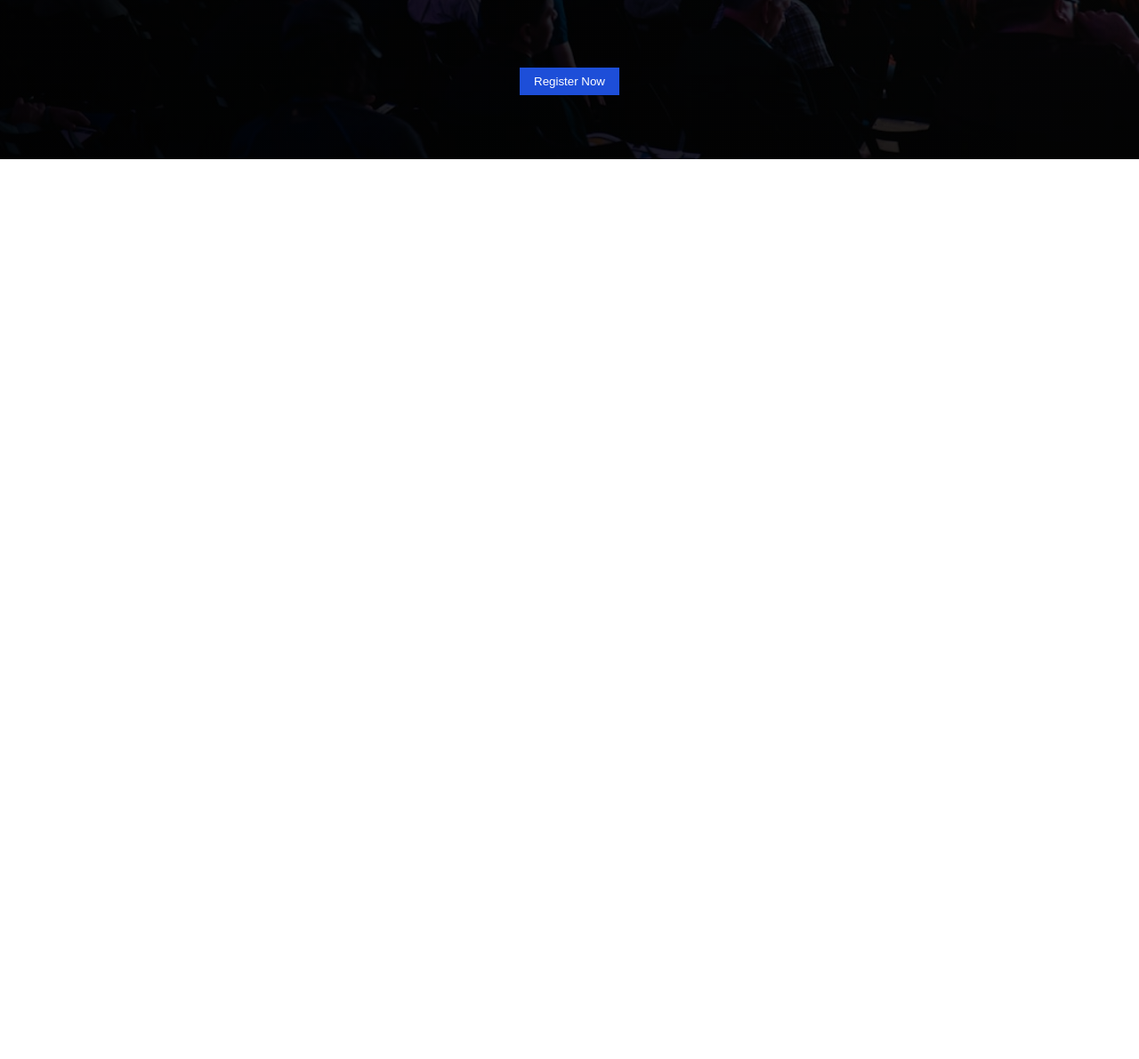
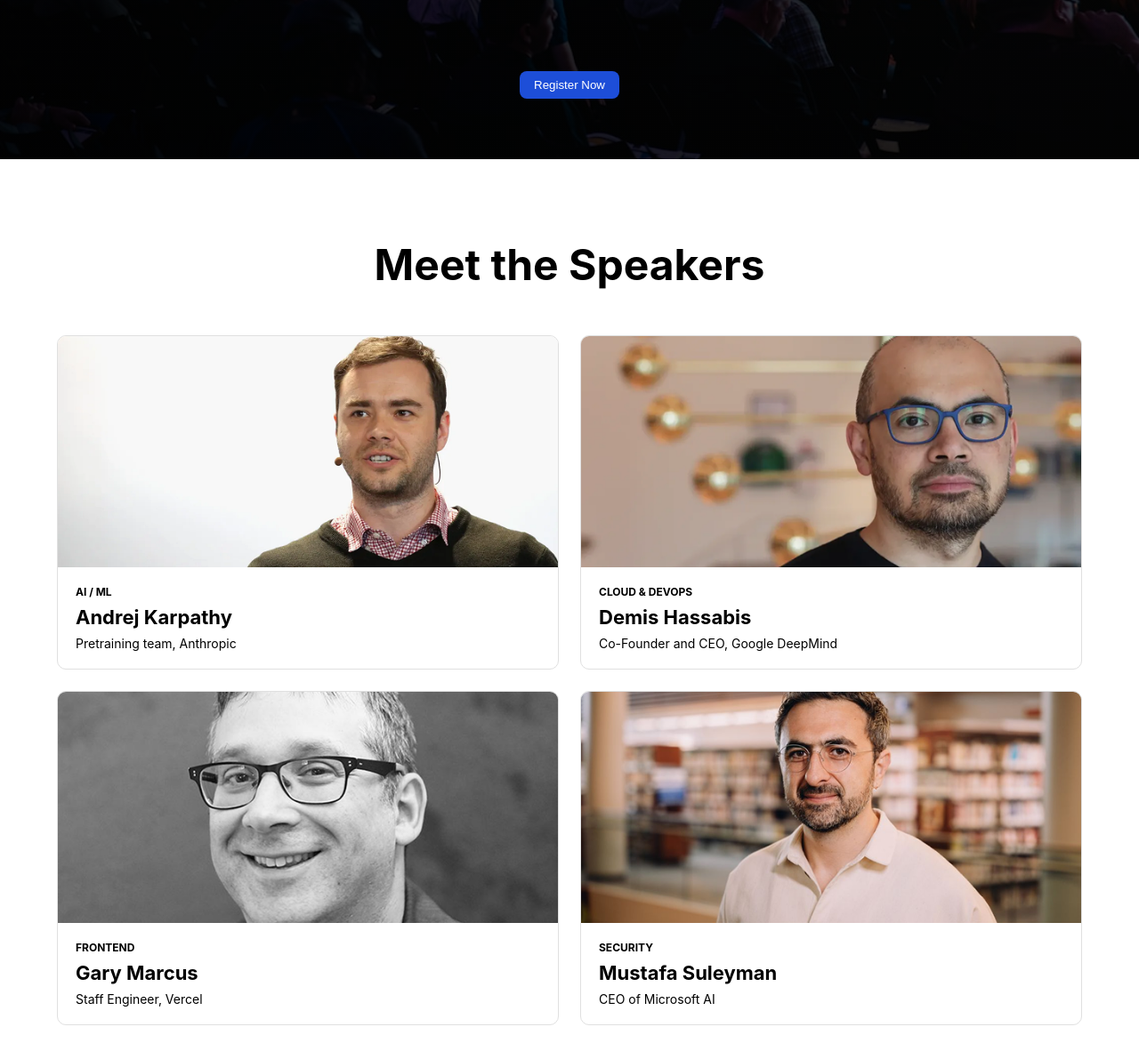
Before and after one commit to Zahir-fl/Assignment-1, a plain HTML site: page index.html in a window 1280 px wide. Shown: the part 499-1690 px from the top of the page at 89% size. Before the commit the page ends 800 px from the top, so only its background shows below. Drawn offline with Linux system fonts and the light colour scheme.

Commit message:
Meet the Speakers section updated

```diff
--- a/index.html
+++ b/index.html
@@ -1,5 +1,6 @@
 <!doctype html>
 <html lang="en">
+
 <head>
     <meta charset="UTF-8" />
     <meta name="viewport" content="width=device-width, initial-scale=1.0" />
@@ -12,12 +13,7 @@
         <!--Left side logo-->
 
         <div>
-        <img
-          src="./B14-A01-DevConf-2026/assets/logo.png"
-          alt="DevConf Logo"
-          width="auto"
-          height="auto"
-        />
+            <img src="./B14-A01-DevConf-2026/assets/logo.png" alt="DevConf Logo" width="auto" height="auto" />
         </div>
         <!--Middle navigation menu-->
 
@@ -50,10 +46,81 @@
             </p>
             <p>and meaningful connections.</p>
         </div>
-
         <div>
             <button class="register-button">Register Now</button>
         </div>
     </header>
+
+
+    <section class="speakers">
+  <div class="container">
+    <h2>Meet the Speakers</h2>
+
+    <div class="speakers-grid">
+
+      <!-- Speaker 1 -->
+      <div class="card">
+        <img
+          src="./B14-A01-DevConf-2026/assets/andrej.png"
+          alt="Andrej Karpathy"
+        />
+
+        <div class="card-content">
+          <p class="category">AI / ML</p>
+          <h3>Andrej Karpathy</h3>
+          <p class="designation">Pretraining team, Anthropic</p>
+        </div>
+      </div>
+
+      <!-- Speaker 2 -->
+      <div class="card">
+        <img
+          src="./B14-A01-DevConf-2026/assets/demis.png"
+          alt="Demis Hassabis"
+        />
+
+        <div class="card-content">
+          <p class="category">CLOUD & DEVOPS</p>
+          <h3>Demis Hassabis</h3>
+          <p class="designation">
+            Co-Founder and CEO, Google DeepMind
+          </p>
+        </div>
+      </div>
+
+      <!-- Speaker 3 -->
+      <div class="card">
+        <img
+          src="./B14-A01-DevConf-2026/assets/gary.png"
+          alt="Gary Marcus"
+        />
+
+        <div class="card-content">
+          <p class="category">FRONTEND</p>
+          <h3>Gary Marcus</h3>
+          <p class="designation">Staff Engineer, Vercel</p>
+        </div>
+      </div>
+
+      <!-- Speaker 4 -->
+      <div class="card">
+        <img
+          src="./B14-A01-DevConf-2026/assets/mustafa.png"
+          alt="Mustafa Suleyman"
+        />
+
+        <div class="card-content">
+          <p class="category">SECURITY</p>
+          <h3>Mustafa Suleyman</h3>
+          <p class="designation">CEO of Microsoft AI</p>
+        </div>
+      </div>
+
+    </div>
+  </div>
+</section>
+
+
 </body>
+
 </html>
--- a/style.css
+++ b/style.css
@@ -4,6 +4,9 @@
   box-sizing: border-box;
 }
 
+body {
+  font-family: "Inter", sans-serif;
+}
 
 nav {
   display: flex;
@@ -25,6 +28,7 @@
   border: none;
   padding: 0.5rem 1rem;
   cursor: pointer;
+  border-radius: 8px;
 }
 
 a {
@@ -33,33 +37,24 @@
 }
 
 header {
-  background-image: linear-gradient(
-      to bottom,
-      rgba(0,0,0,.55),
-      rgba(0,0,0,.55)
-    ),
+  background-image:
+    linear-gradient(to bottom, rgba(0, 0, 0, 0.55), rgba(0, 0, 0, 0.55)),
     linear-gradient(
       to right,
-      rgba(0,0,0,.60) 0%,
-      rgba(0,0,0,.45) 50%,
-      rgba(0,0,0,.15) 100%
+      rgba(0, 0, 0, 0.6) 0%,
+      rgba(0, 0, 0, 0.45) 50%,
+      rgba(0, 0, 0, 0.15) 100%
     ),
-    linear-gradient(
-      180deg,
-      rgba(0,0,0,.15),
-      rgba(0,0,0,.45)
-    ), url('./B14-A01-DevConf-2026/assets/banner.jpg');
+    linear-gradient(180deg, rgba(0, 0, 0, 0.15), rgba(0, 0, 0, 0.45)),
+    url("./B14-A01-DevConf-2026/assets/banner.jpg");
   background-size: cover;
   background-position: center;
   background-repeat: no-repeat;
-
-
 
   display: flex;
   justify-content: flex-start;
   flex-direction: column;
   align-items: center;
-
 
   text-align: center;
   padding-top: 65px;
@@ -76,16 +71,15 @@
 .hero-text h1 {
   font-size: 3.5rem;
   margin-bottom: 16px;
-  font-family: 'Inter' sans-serif;
+  font-family: "Inter" sans-serif;
   font-weight: 700;
   color: white;
-
 }
 
 .hero-text p {
   font-size: 1rem;
   line-height: 24px;
-  font-family: 'Inter';
+  font-family: "Inter";
   color: white;
   text-align: center;
 }
@@ -93,3 +87,59 @@
 .hero .register-button {
   margin-top: 230px;
 }
+
+.speakers h2 {
+  text-align: center;
+  margin-top: 0.8%;
+  font-size: 48px;
+  margin-bottom: 50px;
+}
+
+.speakers {
+  padding: 80px 0;
+}
+
+.container {
+  width: 90%;
+  max-width: 1200px;
+  margin: 0 auto;
+}
+
+.speakers-grid {
+  display: grid;
+  grid-template-columns: repeat(2, 1fr);
+  gap: 24px;
+}
+
+.card {
+  background-color: #ffffff;
+  border-radius: 10px;
+  border: 1px solid #e0e0e0;
+  overflow: hidden;
+}
+
+.card img {
+  width: 100%;
+  height: 260px;
+  object-fit: cover;
+  display: block;
+}
+
+.card-content {
+  padding: 20px;
+}
+
+.category {
+  font-size: 12px;
+  font-weight: bold;
+  margin-bottom: 8px;
+}
+
+.card-content h3 {
+  font-size: 22px;
+  margin-bottom: 8px;
+}
+
+.designation {
+  font-size: 14px;
+}
```
Lines whose indentation alone changed are shown as unchanged.
